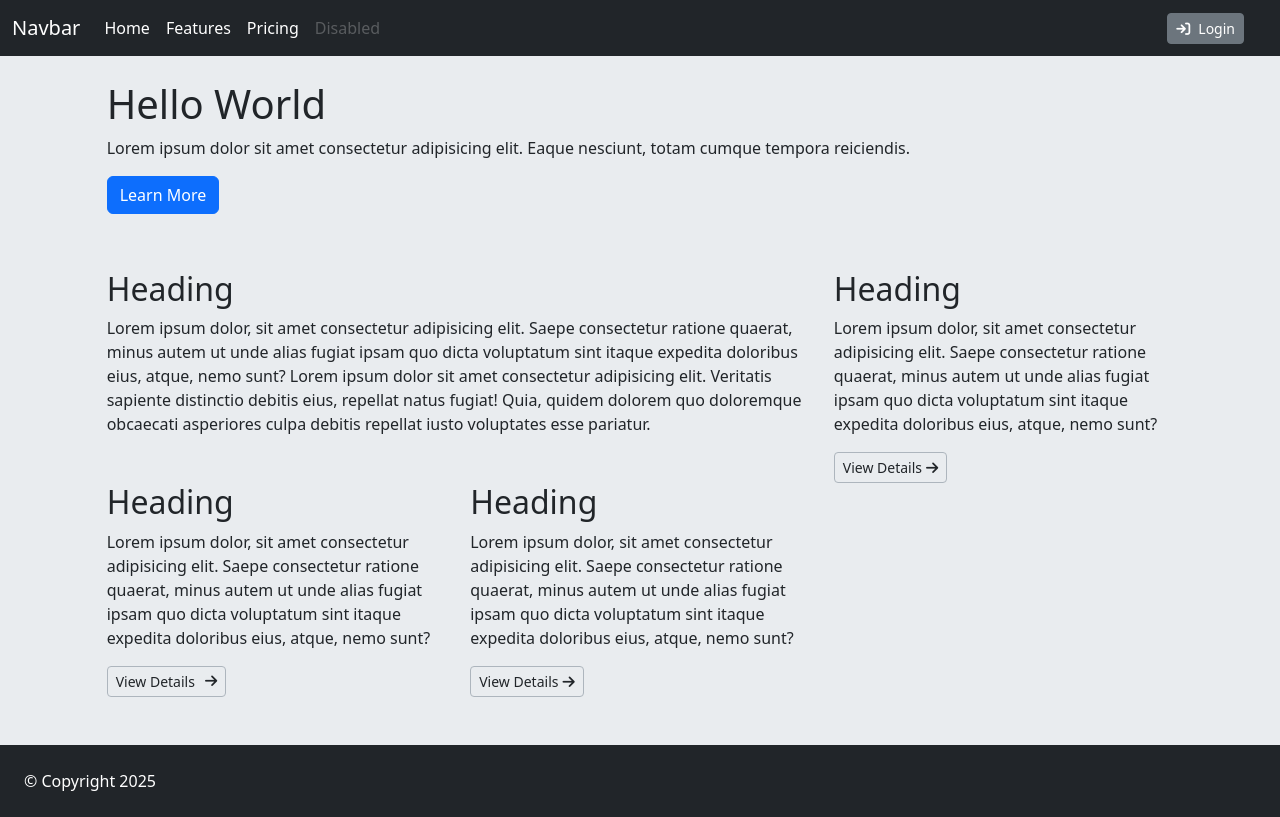
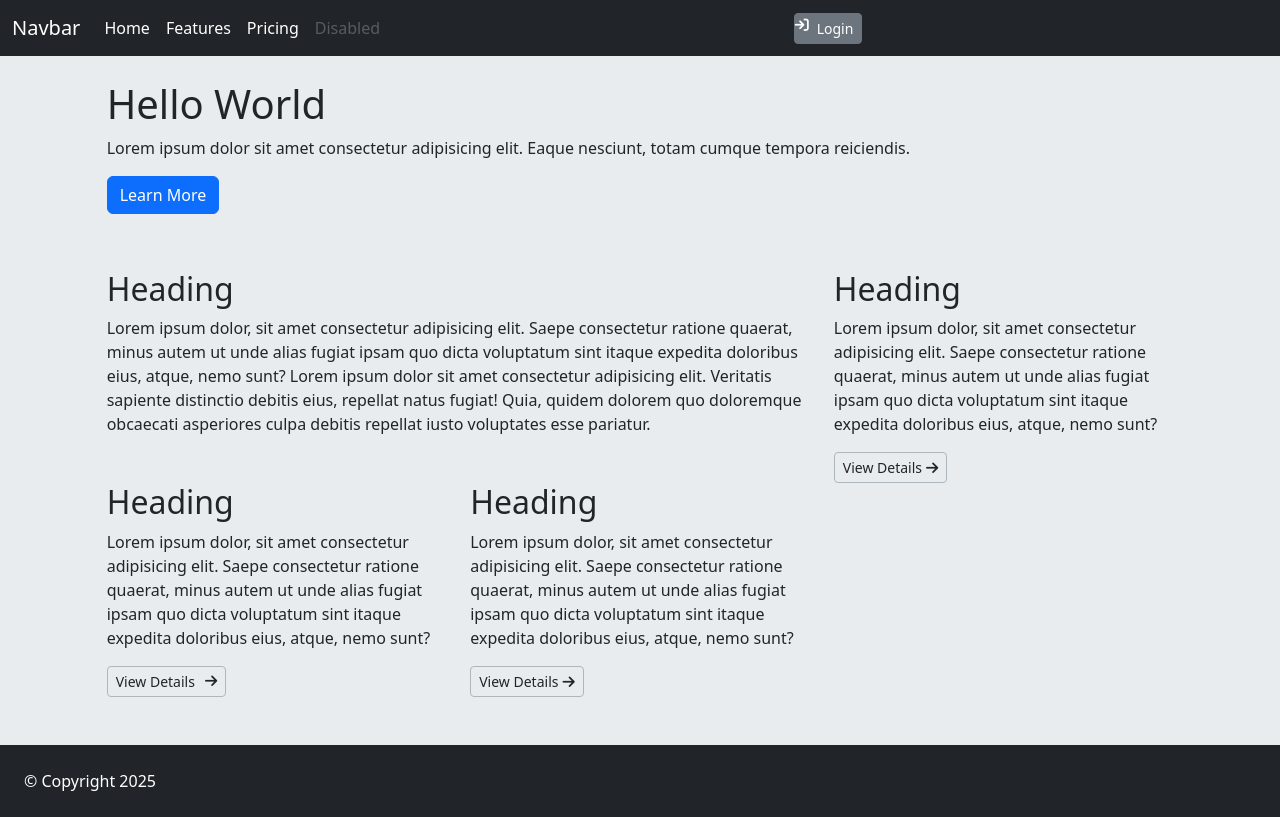
Before and after one commit to SebasIMM/Front_End_vue, a plain HTML site: page m2/reto_4/index.html in a window 1280 px wide. Drawn offline with nearby package versions, Linux system fonts and the light colour scheme.

Commit message:
Manual commit

```diff
--- a/m2/reto_4/index.html
+++ b/m2/reto_4/index.html
@@ -31,8 +31,8 @@
           </div>
         </div>
         <!--idea Boton de login -->
-        <div>
-          <button type="button" class="btn btn-secondary btn-sm mx-4"><i class="fa-solid fa-arrow-right-to-bracket me-2"></i>Login</button>
+        <div class="collapse navbar-collapse">
+          <button type="button" class="btn btn-secondary btn-sm mx-4 navbar-nav"><i class="fa-solid fa-arrow-right-to-bracket me-2"></i>Login</button>
         </div>
       </div>
     </nav>
```
